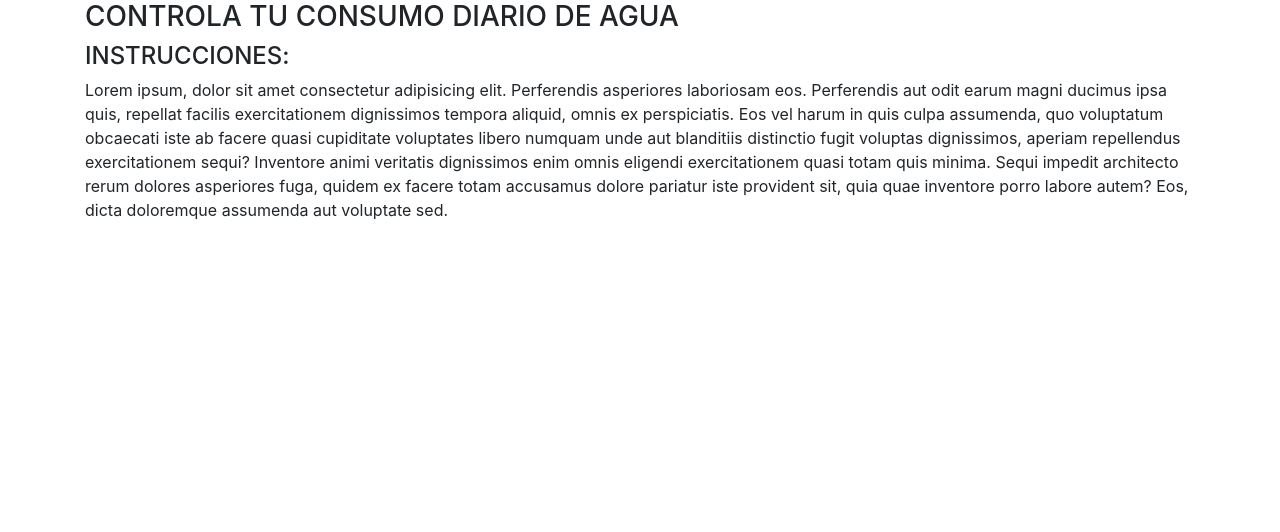
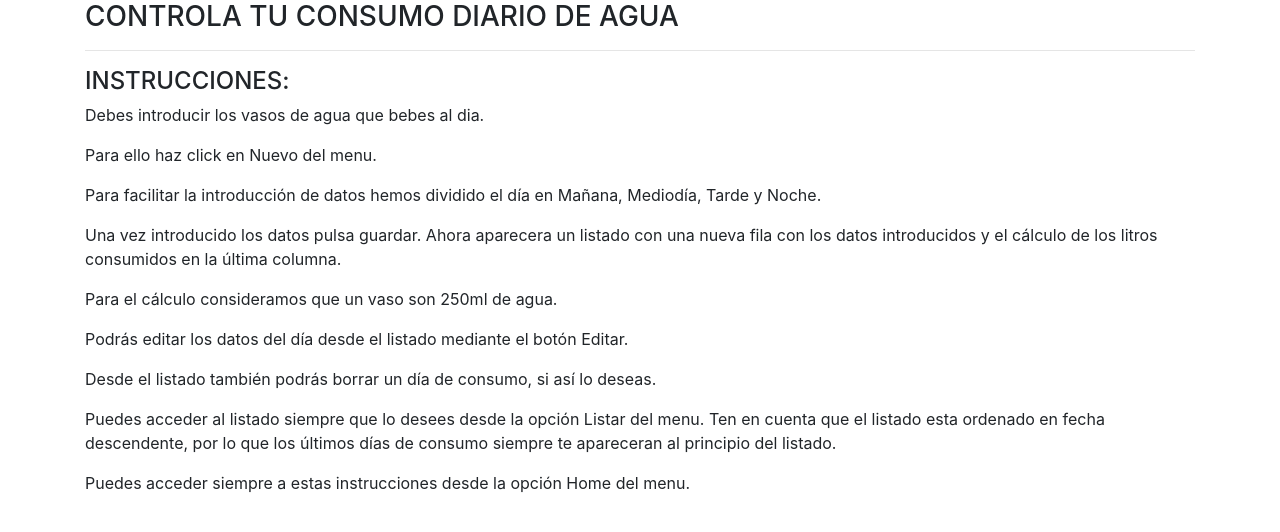
Before and after one commit to robimusa/controlaguav01, a Flask app: page / in a window 1280 px wide. Shown: the part 98-630 px from the top of the page. Run offline with Flask 2, Linux system fonts and the light colour scheme; some libraries are stand-ins or nearby versions; some web fonts are replaced.

Commit message:
Completado el index.html con las instrucciones del programa

```diff
--- a/src/templates/index.html
+++ b/src/templates/index.html
@@ -9,8 +9,17 @@
 <!-- MAIN -->
     {% block main %}
         <h3>CONTROLA TU CONSUMO DIARIO DE AGUA</h3>
+        <hr>
         <h4>INSTRUCCIONES:</h4>
-        <p>Lorem ipsum, dolor sit amet consectetur adipisicing elit. Perferendis asperiores laboriosam eos. Perferendis aut odit earum magni ducimus ipsa quis, repellat facilis exercitationem dignissimos tempora aliquid, omnis ex perspiciatis. Eos vel harum in quis culpa assumenda, quo voluptatum obcaecati iste ab facere quasi cupiditate voluptates libero numquam unde aut blanditiis distinctio fugit voluptas dignissimos, aperiam repellendus exercitationem sequi? Inventore animi veritatis dignissimos enim omnis eligendi exercitationem quasi totam quis minima. Sequi impedit architecto rerum dolores asperiores fuga, quidem ex facere totam accusamus dolore pariatur iste provident sit, quia quae inventore porro labore autem? Eos, dicta doloremque assumenda aut voluptate sed.</p>
+        <p>Debes introducir los vasos de agua que bebes al dia.</p>
+        <p>Para ello haz click en Nuevo del menu.</p>
+        <p>Para facilitar la introducción de datos hemos dividido el día en Mañana, Mediodía, Tarde y Noche.</p>
+        <p>Una vez introducido los datos pulsa guardar. Ahora aparecera un listado con una nueva fila con los datos introducidos y el cálculo de los litros consumidos en la última columna.</p>
+        <p>Para el cálculo consideramos que un vaso son 250ml de agua.</p>
+        <p>Podrás editar los datos del día desde el listado mediante el botón Editar.</p>
+        <p>Desde el listado también podrás borrar un día de consumo, si así lo deseas.</p>
+        <p>Puedes acceder al listado siempre que lo desees desde la opción Listar del menu. Ten en cuenta que el listado esta ordenado en fecha descendente, por lo que los últimos días de consumo siempre te apareceran al principio del listado.</p>
+        <p>Puedes acceder siempre a estas instrucciones desde la opción Home del menu.</p>
     {% endblock %}
 
 <!-- FOOTER -->
```
